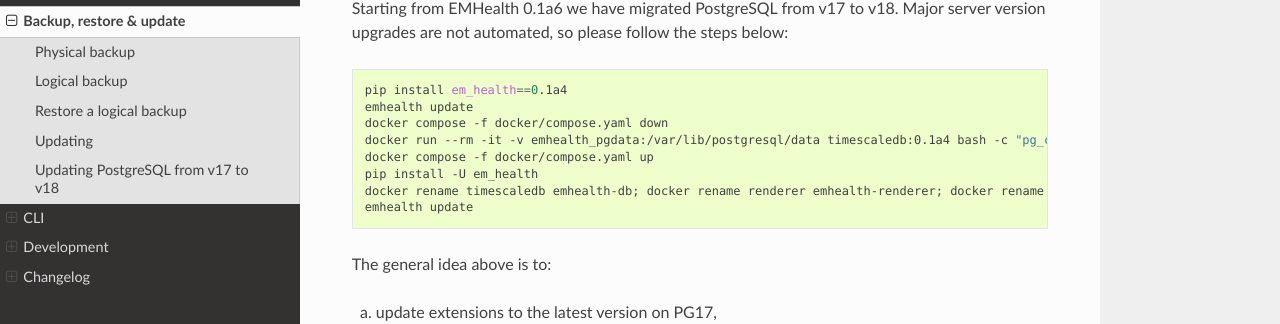
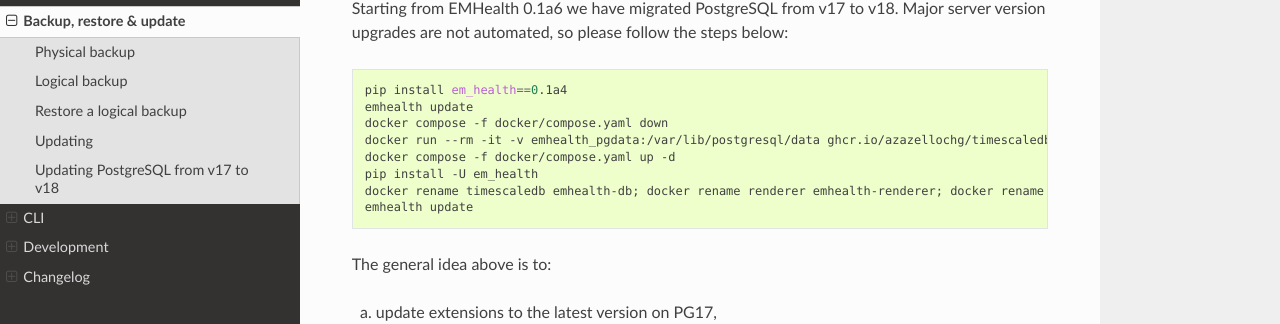
Before and after one commit to azazellochg/em_health, a Sphinx documentation site: the page built from docs/maintenance.rst, in a window 1280 px wide and 900 px high, scrolled down 1518 px. Shown: the part 218-542 px from the top of the window. Built offline with Sphinx 7.4.7 and the Read the Docs theme 3.1.0, drawn with Linux system fonts in a browser that asks for light colours.

Commit message:
fix workdir, container name and missing dep

```diff
--- a/docs/maintenance.rst
+++ b/docs/maintenance.rst
@@ -84,8 +84,8 @@
     pip install em_health==0.1a4
     emhealth update
     docker compose -f docker/compose.yaml down
-    docker run --rm -it -v emhealth_pgdata:/var/lib/postgresql/data timescaledb:0.1a4 bash -c "pg_checksums -D /var/lib/postgresql/data -e -P"
-    docker compose -f docker/compose.yaml up
+    docker run --rm -it -v emhealth_pgdata:/var/lib/postgresql/data ghcr.io/azazellochg/timescaledb:0.1a4 bash -c "pg_checksums -D /var/lib/postgresql/data -e -P"
+    docker compose -f docker/compose.yaml up -d
     pip install -U em_health
     docker rename timescaledb emhealth-db; docker rename renderer emhealth-renderer; docker rename grafana emhealth-grafana
     emhealth update
--- a/pyproject.toml
+++ b/pyproject.toml
@@ -21,6 +21,7 @@
     'watchdog',
     'python-dotenv',
     'requests',
+    'packaging',
     'podman-compose'
 ]
 
```
Also changed, not shown: 1 other file.
